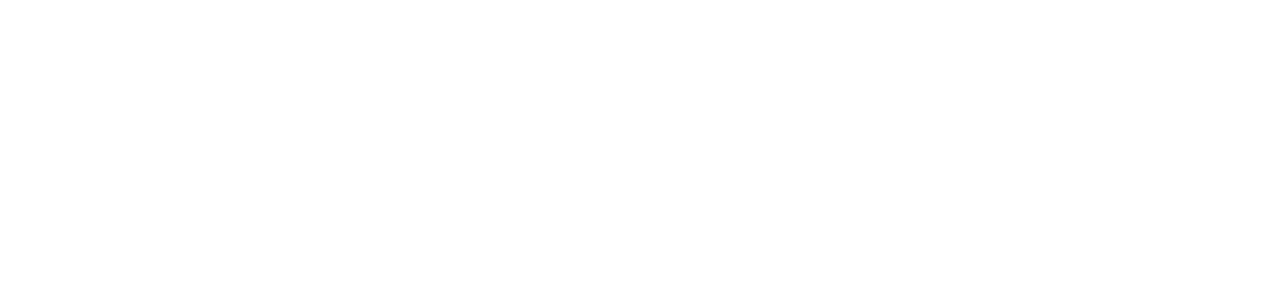
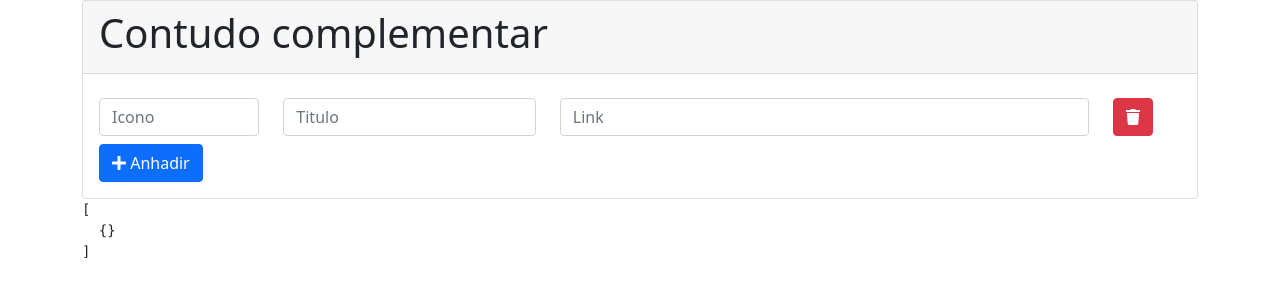
Before and after one commit to ortizmas/todolistinbraep, a Vue app in the folder frontend/: page /repeating-forms in a window 1280 px wide. Before the commit this address had no page. Shown: the top 300 px of the page. Built offline with nearby package versions, Linux system fonts and the light colour scheme.

Commit message:
ID 2909 - Repeatigs Forms parte 1

```diff
--- /dev/null
+++ b/frontend/src/components/Aulas/ComponentRepeatingForms.vue
@@ -0,0 +1,38 @@
+<template>
+  <div class="container">
+    <form-repeat :dataValue="featureData" ref="childUpdate" @dataFeature="featureData = $event"></form-repeat>
+    <pre>{{ featureData }}</pre>
+  </div>
+</template>
+
+<script>
+import FormRepeat from './templates/Form.vue';
+
+export default {
+  name: 'RepeatingForms',
+  components: {
+    'form-repeat': FormRepeat
+  },
+
+  data () {
+    return {
+      title: 'Form repetidos',
+      featureData: [{}]
+    }
+  },
+  methods: {
+    reset() {
+      this.resetFields;
+    },
+    updateChildData() {
+      console.log(this);
+        // let self = this;
+        // axios.get('/api/edit-room/'+id)
+        // .then(
+        // function (response) {
+        //   self.$refs.childUpdate.fields = JSON.parse(response.data.room_feature.value);
+        // });
+    }
+  },
+}
+</script>
--- /dev/null
+++ b/frontend/src/components/Aulas/templates/Form.vue
@@ -0,0 +1,58 @@
+<template>
+  <div class="card">
+    <div class="card-header">
+      <h1>{{ title }}</h1>
+    </div>
+    <div class="card-body">
+      <div class="row mt-2" v-for="(field, key) in fields" :key="key">
+        <div class="col-md-2">
+          <input type="text"  v-model="field.icon" name="icon" id="icon" class="form-control" placeholder="Icono">
+        </div>
+        <div class="col-md-3">
+          <input type="text"  v-model="field.title" name="title" id="icon" class="form-control" placeholder="Titulo">
+        </div>
+        <div class="col-md-6">
+          <input type="text"  v-model="field.url" name="url" id="icon" class="form-control" placeholder="Link">
+        </div>
+        <div class="col">
+          <button type="submit" @click="removeFields(key)" class="btn btn-danger"><i class="fa fa-trash"></i></button>
+        </div>
+      </div>
+      <div class="row">
+        <div class="col mt-2">
+          <button type="submit" @click="addFields" class="btn btn-primary"><i class="fa fa-plus"></i> Anhadir</button>
+        </div>
+      </div>
+    </div>
+  </div>
+</template>
+
+<script>
+export default {
+  name: 'FormRepeat',
+  props: ['dataValue'],
+  data () {
+    return {
+      title: 'Contudo complementar',
+      fields: [{}],
+      name: ''
+    }
+  },
+  methods: {
+    addFields() {
+      this.$emit('dataFeature', this.fields);
+      this.fields.push({value: ''});
+    },
+    removeFields(key) {
+      this.fields.splice(key, 1);
+    },
+    resetFields() {
+      this.fields = [{}];
+    }
+  },
+  mounted() {
+    // this.fields = name.util.extend([{}], this.dataValue);
+    this.resetFields;
+  }
+}
+</script>
--- a/frontend/src/router/index.js
+++ b/frontend/src/router/index.js
@@ -4,6 +4,7 @@
 import TodoApiComponent from "@/components/Api/TodoApiComponent";
 import ComponentAulaOne from "@/components/Aulas/ComponentAulaOne";
 import ComponentAulaTwo from "@/components/Aulas/ComponentAulaTwo";
+import ComponentRepeatingForms from "@/components/Aulas/ComponentRepeatingForms";
 
 
 const routes = [
@@ -26,6 +27,11 @@
 		path: "/aula2",
 		name: "AulaTwo",
 		component: ComponentAulaTwo
+	},
+	{
+		path: "/repeating-forms",
+		name: "RepeatingForm",
+		component: ComponentRepeatingForms
 	}
 ];
 
--- /dev/null
+++ b/package.json
@@ -0,0 +1,5 @@
+{
+  "dependencies": {
+    "eslint": "^7.32.0"
+  }
+}
```
Also changed, not shown: frontend/vetur.config.js (added, +42 -0 lines), 1 other file (tests, documents, lock files or other folders).
